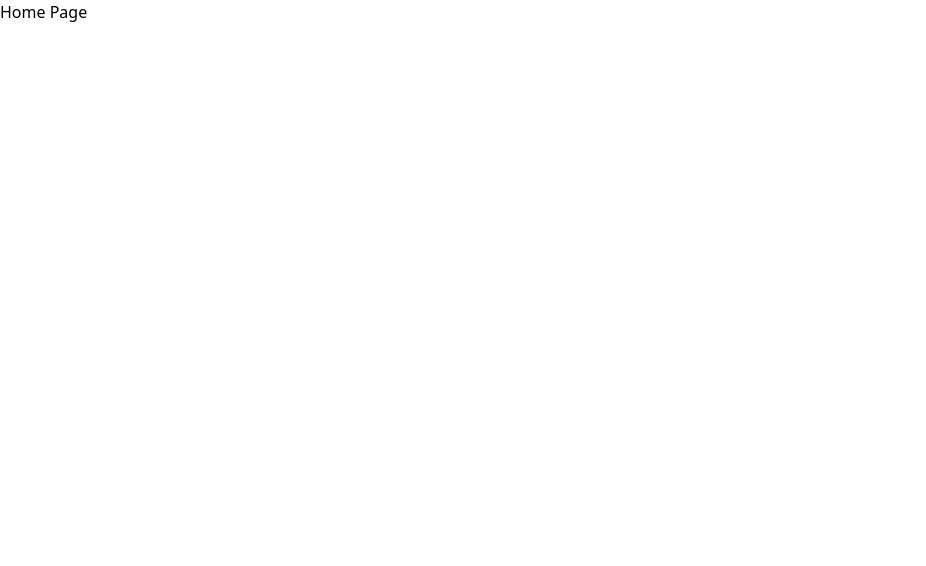
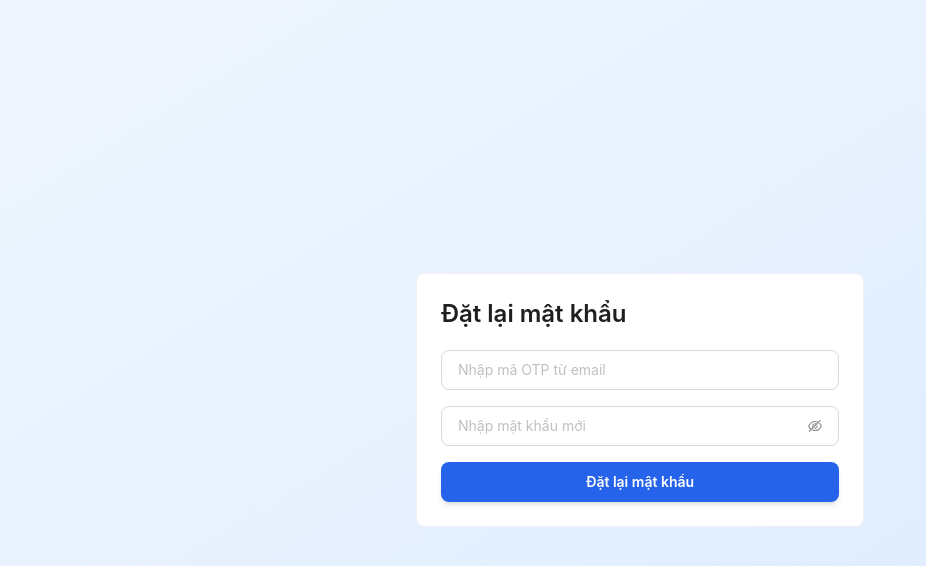
Before and after one commit to long-vux/react-jstudy, a React (Vite) app: page /reset-password/1 in a window 1280 px wide. Before the commit this address led to /. Shown: the top 566 px of the page, without its empty margins (0-926 px from the left). Built offline with nearby package versions, Linux system fonts and the light colour scheme.

Commit message:
feat: add reset password feature

```diff
--- a/src/App.tsx
+++ b/src/App.tsx
@@ -10,6 +10,8 @@ import HomePage from '@/pages/Home';
 import LoginForm from '@/pages/LoginForm';
 import RegisterForm from '@/pages/RegisterForm';
 import VerifyEmailHandler from '@/pages/VerifyEmailHandler';
+import  ResetPasswordPage from '@/pages/ResetPasswordPage';
+import ForgotPasswordForm from '@/pages/ForgotPasswordForm';
 
 // Configure dayjs
 dayjs.locale('vi');
@@ -35,6 +37,8 @@ const App: React.FC = () => {
         <Route path="/login" element={<LoginForm />} />
         <Route path="/register" element={<RegisterForm />} />
         <Route path="/verify-email/:userId/:code" element={<VerifyEmailHandler />} />
+        <Route path="/forgot-password" element={<ForgotPasswordForm />} />
+        <Route path="/reset-password/:userId" element={<ResetPasswordPage />} />
 
         {/* Redirect to home if no match */}
         {/* Catch all route */}
--- /dev/null
+++ b/src/pages/ForgotPasswordForm.tsx
@@ -0,0 +1,47 @@
+import { useState } from 'react';
+import { Button, Card, Input, Typography } from 'antd';
+import axios from 'axios';
+import { toast } from 'react-toastify';
+
+const { Title } = Typography;
+
+const ForgotPasswordForm = () => {
+  const [email, setEmail] = useState('');
+  const [loading, setLoading] = useState(false);
+
+  const API_URL = import.meta.env.VITE_API_URL;
+
+  const handleSubmit = async () => {
+    try {
+      setLoading(true);
+      const res = await axios.post(`${API_URL}/auth/forgot-password`, { email });
+      toast.success(res.data.message || 'OTP đã được gửi đến email của bạn');
+    } catch (err: any) {
+      const errorMessage = err.response?.data?.message || 'Lỗi khi gửi OTP';
+      toast.error(errorMessage);
+    } finally {
+      setLoading(false);
+    }
+  };
+
+  return (
+    <div className="min-h-screen flex items-center justify-center bg-gradient-to-br from-blue-50 to-blue-100 p-4">
+      <Card className="w-full max-w-md">
+        <Title level={3}>Quên mật khẩu</Title>
+        <p>Nhập email đã đăng ký để nhận mã OTP.</p>
+        <Input
+          type="email"
+          placeholder="Nhập email của bạn"
+          value={email}
+          onChange={(e) => setEmail(e.target.value)}
+          className="my-2 w-full px-4 py-2 border rounded-lg"
+        />
+        <Button className="h-10 bg-blue-600 hover:bg-blue-700 text-white font-semibold rounded-lg shadow-md transition duration-200 ease-in-out" type="primary" block onClick={handleSubmit} loading={loading}>
+          Gửi OTP
+        </Button>
+      </Card>
+    </div>
+  );
+};
+
+export default ForgotPasswordForm;
--- a/src/pages/LoginForm.tsx
+++ b/src/pages/LoginForm.tsx
@@ -69,7 +69,7 @@ const LoginForm = () => {
               </div>
               {!error?.includes('verify') && <Text type="danger">{error}</Text>}
               <div className="flex justify-between items-center">
-                <a href="/reset-password" className="text-blue-600 hover:underline">
+                <a href="/forgot-password" className="text-blue-600 hover:underline">
                   Quên mật khẩu?
                 </a>
                 <a href="/register" className="text-blue-600 hover:underline">
--- /dev/null
+++ b/src/pages/ResetPasswordPage.tsx
@@ -0,0 +1,58 @@
+import { useState } from 'react';
+import { useParams, useNavigate } from 'react-router-dom';
+import { Card, Input, Button, Typography, message } from 'antd';
+import axios from 'axios';
+
+const { Title } = Typography;
+
+const ResetPasswordPage = () => {
+    const { userId } = useParams();
+    const navigate = useNavigate();
+    const [otp, setOtp] = useState('');
+    const [newPassword, setNewPassword] = useState('');
+    const [loading, setLoading] = useState(false);
+
+    const API_URL = import.meta.env.VITE_API_URL;
+
+
+    const handleReset = async () => {
+        try {
+            setLoading(true);
+            const res = await axios.post(`${API_URL}/auth/reset-password/${userId}`, {
+                otp,
+                newPassword,
+            });
+            message.success(res.data.message || 'Đặt lại mật khẩu thành công!');
+            navigate('/login');
+        } catch (err: any) {
+            message.error(err.response?.data?.message || 'Lỗi đặt lại mật khẩu');
+        } finally {
+            setLoading(false);
+        }
+    };
+
+    return (
+        <div className="min-h-screen flex items-center justify-center bg-gradient-to-br from-blue-50 to-blue-100 p-4">
+            <Card className="w-full max-w-md">
+                <Title level={3}>Đặt lại mật khẩu</Title>
+                <Input
+                    placeholder="Nhập mã OTP từ email"
+                    value={otp}
+                    onChange={(e) => setOtp(e.target.value)}
+                    className="my-2 w-full px-4 py-2 border rounded-lg"
+                />
+                <Input.Password
+                    placeholder="Nhập mật khẩu mới"
+                    value={newPassword}
+                    onChange={(e) => setNewPassword(e.target.value)}
+                    className="my-2 w-full px-4 py-2 border rounded-lg"
+                />
+                <Button className='mt-2 h-10 bg-blue-600 hover:bg-blue-700 text-white font-semibold rounded-lg shadow-md transition duration-200 ease-in-out' type="primary" block onClick={handleReset} loading={loading}>
+                    Đặt lại mật khẩu
+                </Button>
+            </Card>
+        </div>
+    );
+};
+
+export default ResetPasswordPage;
```
